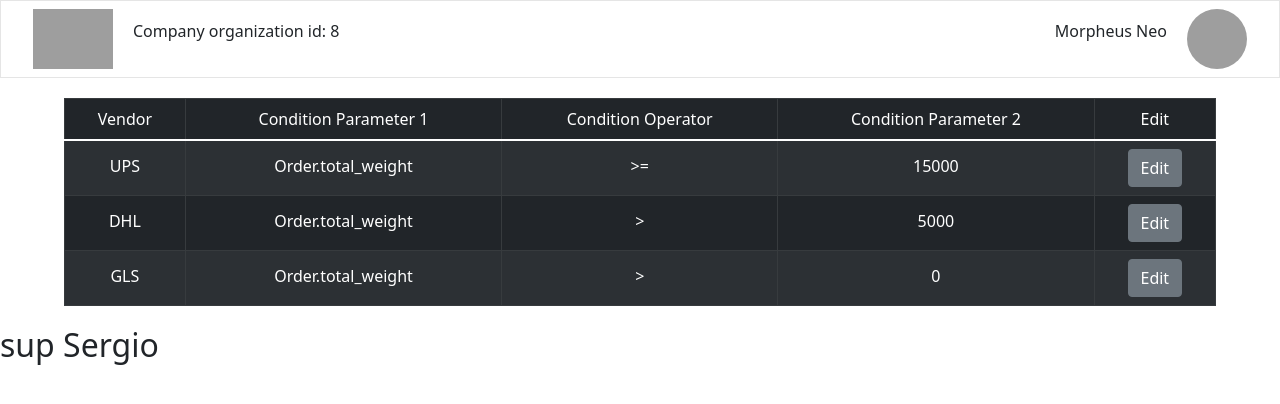
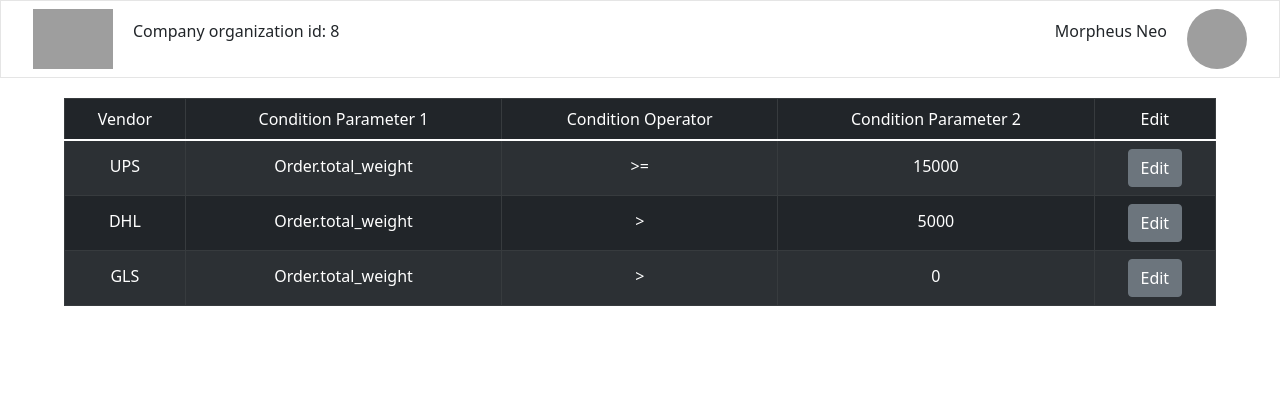
Before and after one commit to sergiocortessat/pharmait-test, a React (Create React App) app: page / in a window 1280 px wide. Shown: the top 404 px of the page. Built offline with nearby package versions, Linux system fonts and the light colour scheme; no server answers; grey boxes are pictures that could not be loaded.

Commit message:
Add changes docker

```diff
--- a/src/App.tsx
+++ b/src/App.tsx
@@ -13,7 +13,6 @@
           <Route path="/dashboard/:vendor" component={VendorDetails} />
           <Route exact path="/" component={Home} />
         </Switch>
-        <h2>{`sup ${process.env.REACT_APP_NAME}`}</h2>
       </div>
     </BrowserRouter>
   );
```
